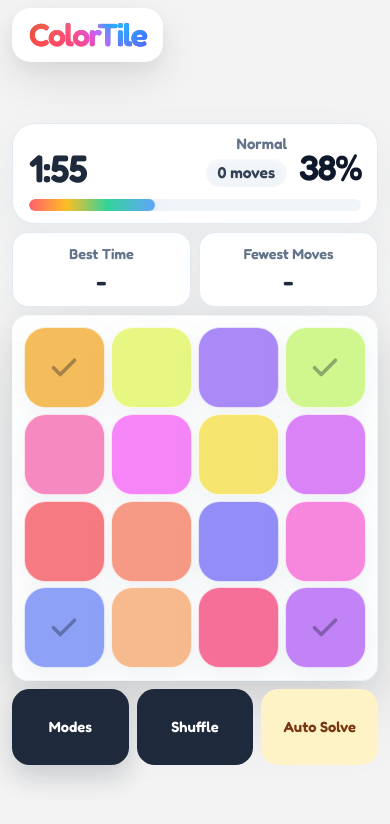
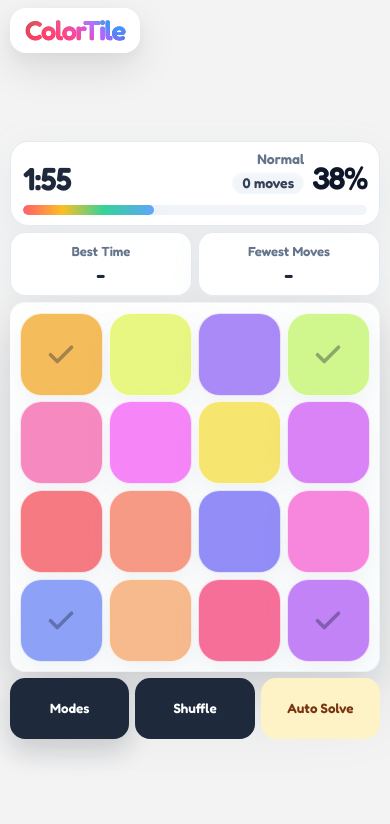
Before and after one commit to 0rka2/ColorTile, a Next.js app: page / in a window 390 px wide. Shown: the top 824 px of the page. Built offline with nearby package versions, Linux system fonts and the light colour scheme.

Commit message:
better screens support

```diff
--- a/app/game-components.tsx
+++ b/app/game-components.tsx
@@ -124,32 +124,32 @@ export function GameHud({
   const qualityFill = getGradientQualityFill(animatedQuality);
 
   return (
-    <section className="flex w-full max-w-[42rem] flex-col gap-2 sm:gap-3">
-      <div className="relative overflow-hidden rounded-[1.4rem] border border-slate-200/90 bg-white/95 px-4 py-3 shadow-[0_16px_44px_rgba(148,163,184,0.12)] backdrop-blur sm:rounded-[1.75rem] sm:px-5 sm:py-4">
-        <div className="flex min-w-0 items-end justify-between gap-3">
+    <section className="flex w-full max-w-[42rem] flex-col gap-1.5 sm:gap-2 md:gap-2.5">
+      <div className="relative overflow-hidden rounded-[1.15rem] border border-slate-200/90 bg-white/95 px-3 py-2.5 shadow-[0_16px_44px_rgba(148,163,184,0.12)] backdrop-blur sm:rounded-[1.35rem] sm:px-4 sm:py-3 md:px-4.5 md:py-3.5 lg:rounded-[1.75rem] lg:px-5 lg:py-4">
+        <div className="flex min-w-0 items-end justify-between gap-2.5 sm:gap-3">
           <div className="min-w-0 flex-1">
-            <p className={`font-fredoka-display text-[2.4rem] leading-none tracking-tight sm:text-5xl ${timeWarning ? "text-rose-500" : "text-slate-800"}`}>
+            <p className={`font-fredoka-display text-[2rem] leading-none tracking-tight sm:text-[2.35rem] md:text-[2.75rem] lg:text-5xl ${timeWarning ? "text-rose-500" : "text-slate-800"}`}>
               {timeDisplay}
             </p>
           </div>
 
-          <div className="flex items-end gap-3 sm:gap-4">
-            <div className="max-w-[9rem] text-right sm:max-w-none">
-              <p className="font-fredoka-strong text-[0.95rem] leading-none text-slate-500 sm:text-[1.125rem]">{difficultyLabel}</p>
-              <div className="mt-2 inline-flex rounded-full bg-slate-100 px-3 py-1.5 shadow-inner shadow-white/60">
-                <p className="font-fredoka-strong text-[0.98rem] leading-none text-slate-700 sm:text-[1.2rem]">{moves} moves</p>
+          <div className="flex items-end gap-2 sm:gap-3">
+            <div className="max-w-[7rem] text-right sm:max-w-[8.5rem] md:max-w-none">
+              <p className="font-fredoka-strong text-[0.88rem] leading-none text-slate-500 sm:text-[0.98rem] md:text-[1.05rem]">{difficultyLabel}</p>
+              <div className="mt-1.5 inline-flex rounded-full bg-slate-100 px-2.5 py-1 shadow-inner shadow-white/60 sm:px-3 sm:py-1.5">
+                <p className="font-fredoka-strong text-[0.88rem] leading-none text-slate-700 sm:text-[0.98rem] md:text-[1.08rem]">{moves} moves</p>
               </div>
             </div>
 
             <div className="pb-0.5 text-right">
-              <p className="font-fredoka-display text-[2.2rem] leading-none tracking-[-0.05em] text-slate-900 sm:text-[3rem]">
+              <p className="font-fredoka-display text-[1.95rem] leading-none tracking-[-0.05em] text-slate-900 sm:text-[2.25rem] md:text-[2.6rem] lg:text-[3rem]">
                 {animatedQuality}%
               </p>
             </div>
           </div>
         </div>
 
-        <div className="relative z-10 mt-3 h-3 overflow-hidden rounded-full bg-slate-100 sm:mt-4">
+        <div className="relative z-10 mt-2.5 h-2.5 overflow-hidden rounded-full bg-slate-100 sm:mt-3 md:h-3 lg:mt-4">
           <motion.div
             className="h-full rounded-full bg-[linear-gradient(90deg,#ff5f6d_0%,#fbbf24_30%,#34d399_62%,#60a5fa_100%)] shadow-[0_8px_18px_rgba(96,165,250,0.26)]"
             animate={{ width: `${qualityFill}%` }}
@@ -158,14 +158,14 @@ export function GameHud({
         </div>
       </div>
 
-      <div className="grid grid-cols-2 gap-2 self-stretch sm:gap-3">
-        <div className="flex min-w-0 flex-col items-center justify-center gap-1.5 rounded-[1rem] border border-slate-200/90 bg-white/95 px-3 py-3 text-center shadow-[0_12px_28px_rgba(148,163,184,0.10)] backdrop-blur sm:min-w-[6.25rem] sm:gap-2 sm:rounded-[1.15rem]">
-          <p className="font-fredoka-strong text-[0.9rem] leading-tight text-slate-500 sm:text-[1.125rem] sm:leading-none">Best Time</p>
-          <p className="font-fredoka-display text-[1.55rem] leading-none text-slate-800 sm:text-[1.9rem]">{bestTimeDisplay}</p>
+      <div className="grid grid-cols-2 gap-1.5 self-stretch sm:gap-2 md:gap-2.5">
+        <div className="flex min-w-0 flex-col items-center justify-center gap-1 rounded-[0.95rem] border border-slate-200/90 bg-white/95 px-2.5 py-2.5 text-center shadow-[0_12px_28px_rgba(148,163,184,0.10)] backdrop-blur sm:gap-1.5 sm:rounded-[1rem] sm:px-3 sm:py-3 md:rounded-[1.1rem] md:px-3.5 md:py-3.5">
+          <p className="font-fredoka-strong text-[0.82rem] leading-tight text-slate-500 sm:text-[0.92rem] md:text-[1rem] sm:leading-none">Best Time</p>
+          <p className="font-fredoka-display text-[1.35rem] leading-none text-slate-800 sm:text-[1.55rem] md:text-[1.72rem]">{bestTimeDisplay}</p>
         </div>
-        <div className="flex min-w-0 flex-col items-center justify-center gap-1.5 rounded-[1rem] border border-slate-200/90 bg-white/95 px-3 py-3 text-center shadow-[0_12px_28px_rgba(148,163,184,0.10)] backdrop-blur sm:min-w-[6.25rem] sm:gap-2 sm:rounded-[1.15rem]">
-          <p className="font-fredoka-strong text-[0.9rem] leading-tight text-slate-500 sm:text-[1.125rem] sm:leading-none">Fewest Moves</p>
-          <p className="font-fredoka-display text-[1.55rem] leading-none text-slate-800 sm:text-[1.9rem]">{bestMoves ?? "-"}</p>
+        <div className="flex min-w-0 flex-col items-center justify-center gap-1 rounded-[0.95rem] border border-slate-200/90 bg-white/95 px-2.5 py-2.5 text-center shadow-[0_12px_28px_rgba(148,163,184,0.10)] backdrop-blur sm:gap-1.5 sm:rounded-[1rem] sm:px-3 sm:py-3 md:rounded-[1.1rem] md:px-3.5 md:py-3.5">
+          <p className="font-fredoka-strong text-[0.82rem] leading-tight text-slate-500 sm:text-[0.92rem] md:text-[1rem] sm:leading-none">Fewest Moves</p>
+          <p className="font-fredoka-display text-[1.35rem] leading-none text-slate-800 sm:text-[1.55rem] md:text-[1.72rem]">{bestMoves ?? "-"}</p>
         </div>
       </div>
     </section>
@@ -385,7 +385,7 @@ export const GameBoard = memo(function GameBoard({
   return (
     <>
       <motion.div
-        className="mx-auto aspect-square w-full max-w-[58rem] rounded-[1rem] bg-gradient-to-br from-white/85 via-slate-100/70 to-sky-100/65 p-px shadow-[0_22px_56px_rgba(15,23,42,0.10),0_10px_24px_rgba(15,23,42,0.06)] sm:rounded-[1.2rem] sm:shadow-[0_28px_80px_rgba(15,23,42,0.12),0_12px_28px_rgba(15,23,42,0.07)]"
+        className="mx-auto aspect-square w-full max-w-[42rem] rounded-[0.95rem] bg-gradient-to-br from-white/85 via-slate-100/70 to-sky-100/65 p-px shadow-[0_18px_42px_rgba(15,23,42,0.10),0_8px_20px_rgba(15,23,42,0.06)] sm:rounded-[1rem] md:rounded-[1.08rem] lg:max-w-[58rem] lg:rounded-[1.2rem] lg:shadow-[0_28px_80px_rgba(15,23,42,0.12),0_12px_28px_rgba(15,23,42,0.07)]"
         initial={false}
         animate={
           confettiActive
@@ -408,7 +408,7 @@ export const GameBoard = memo(function GameBoard({
             : { duration: 0.2 }
         }
       >
-        <div className="relative h-full w-full overflow-hidden rounded-[calc(1rem-1px)] bg-[rgba(255,255,255,0.85)] p-1.5 backdrop-blur-[20px] sm:rounded-[calc(1.2rem-1px)] sm:p-2.5">
+        <div className="relative h-full w-full overflow-hidden rounded-[calc(0.95rem-1px)] bg-[rgba(255,255,255,0.85)] p-1 backdrop-blur-[20px] sm:rounded-[calc(1rem-1px)] sm:p-1.25 md:rounded-[calc(1.08rem-1px)] md:p-1.5 lg:rounded-[calc(1.2rem-1px)] lg:p-2.5">
           {confettiActive && (
             <motion.div
               aria-hidden="true"
@@ -419,7 +419,7 @@ export const GameBoard = memo(function GameBoard({
             />
           )}
           <div
-            className={`board-grid ${boardDensityClass} grid h-full w-full rounded-[1.05rem] sm:rounded-[1.5rem]`}
+            className={`board-grid ${boardDensityClass} grid h-full w-full rounded-[0.95rem] sm:rounded-[1.05rem] md:rounded-[1.12rem] lg:rounded-[1.5rem]`}
             style={{
               gridTemplateColumns: `repeat(${size}, minmax(0, 1fr))`,
             }}
@@ -649,14 +649,14 @@ export function GameControls({
 
   return (
     <section className="flex w-full justify-center lg:w-auto">
-      <div className="grid w-full max-w-[26rem] grid-cols-3 gap-2 sm:gap-3 lg:flex lg:w-auto lg:max-w-none lg:flex-col">
+      <div className="grid w-full max-w-[42rem] grid-cols-3 gap-1.5 sm:gap-2 md:gap-2.5 lg:flex lg:w-auto lg:max-w-none lg:flex-col">
           <button
             type="button"
             onClick={() => setIsModesOpen(true)}
             aria-haspopup="dialog"
             aria-expanded={isModesOpen}
             aria-label="Open modes"
-            className="font-fredoka-strong flex min-h-[4.75rem] w-full items-center justify-center rounded-[1.1rem] bg-slate-800 px-3 py-3 text-center text-[0.92rem] leading-tight text-white shadow-[0_14px_26px_rgba(15,23,42,0.16)] transition hover:bg-slate-700 sm:min-h-[5.25rem] sm:rounded-[1.25rem] sm:text-[0.95rem] lg:h-24 lg:w-24 lg:rounded-[1.4rem]"
+            className="font-fredoka-strong flex min-h-[3.8rem] w-full items-center justify-center rounded-[0.95rem] bg-slate-800 px-2 py-2.5 text-center text-[0.84rem] leading-tight text-white shadow-[0_14px_26px_rgba(15,23,42,0.16)] transition hover:bg-slate-700 sm:min-h-[4rem] sm:rounded-[1rem] sm:text-[0.88rem] md:min-h-[4.25rem] md:text-[0.92rem] lg:h-24 lg:w-24 lg:rounded-[1.4rem] lg:px-3 lg:py-3 lg:text-[0.95rem]"
           >
             Modes
           </button>
@@ -664,7 +664,7 @@ export function GameControls({
           <button
             type="button"
             onClick={onShuffle}
-            className="font-fredoka-strong flex min-h-[4.75rem] w-full items-center justify-center rounded-[1.1rem] bg-slate-800 px-3 py-3 text-center text-[0.92rem] leading-tight text-white transition hover:bg-slate-700 sm:min-h-[5.25rem] sm:rounded-[1.25rem] sm:text-[0.95rem] lg:h-24 lg:w-24 lg:rounded-[1.4rem]"
+            className="font-fredoka-strong flex min-h-[3.8rem] w-full items-center justify-center rounded-[0.95rem] bg-slate-800 px-2 py-2.5 text-center text-[0.84rem] leading-tight text-white transition hover:bg-slate-700 sm:min-h-[4rem] sm:rounded-[1rem] sm:text-[0.88rem] md:min-h-[4.25rem] md:text-[0.92rem] lg:h-24 lg:w-24 lg:rounded-[1.4rem] lg:px-3 lg:py-3 lg:text-[0.95rem]"
           >
             Shuffle
           </button>
@@ -673,7 +673,7 @@ export function GameControls({
             <button
               type="button"
               onClick={onAutoSolve}
-              className="font-fredoka-strong flex min-h-[4.75rem] w-full items-center justify-center rounded-[1.1rem] bg-amber-100 px-3 py-3 text-center text-[0.92rem] leading-tight text-amber-900 transition hover:bg-amber-200 sm:min-h-[5.25rem] sm:rounded-[1.25rem] sm:text-[0.95rem] lg:h-24 lg:w-24 lg:rounded-[1.4rem]"
+              className="font-fredoka-strong flex min-h-[3.8rem] w-full items-center justify-center rounded-[0.95rem] bg-amber-100 px-2 py-2.5 text-center text-[0.84rem] leading-tight text-amber-900 transition hover:bg-amber-200 sm:min-h-[4rem] sm:rounded-[1rem] sm:text-[0.88rem] md:min-h-[4.25rem] md:text-[0.92rem] lg:h-24 lg:w-24 lg:rounded-[1.4rem] lg:px-3 lg:py-3 lg:text-[0.95rem]"
             >
               Auto Solve
             </button>
--- a/app/globals.css
+++ b/app/globals.css
@@ -74,6 +74,23 @@ select {
 .board-grid--dense {
   --tile-gap: 0.26rem;
   --board-padding: 0.24rem;
+}
+
+@media (max-width: 900px) {
+  .board-grid--default {
+    --tile-gap: 0.46rem;
+    --board-padding: 0.44rem;
+  }
+
+  .board-grid--compact {
+    --tile-gap: 0.32rem;
+    --board-padding: 0.32rem;
+  }
+
+  .board-grid--dense {
+    --tile-gap: 0.22rem;
+    --board-padding: 0.22rem;
+  }
 }
 
 @media (max-width: 640px) {
--- a/app/page.tsx
+++ b/app/page.tsx
@@ -675,20 +675,20 @@ export default function Home() {
   }, [clearDragSession, resetWinSequence, updateBoard]);
 
   return (
-    <main className="h-screen overflow-hidden px-3 py-4 sm:px-6 sm:py-6">
+    <main className="h-screen overflow-hidden px-2.5 py-3 sm:px-4 sm:py-4 md:px-5 md:py-5 lg:px-6 lg:py-6">
 
-      <header className="fixed left-3 top-2 z-20 sm:left-8 sm:top-4 md:left-6 md:top-3 lg:left-10 lg:top-4">
-        <div className="rounded-[1.15rem] border border-white/90 bg-white px-3 py-2.5 shadow-[0_16px_40px_rgba(15,23,42,0.10),0_6px_18px_rgba(15,23,42,0.05)] backdrop-blur sm:rounded-[1.4rem] sm:px-4 sm:py-3">
-          <p className="font-fredoka-display text-[2rem] font-black leading-none tracking-[-0.05em] text-slate-800 sm:text-5xl">
+      <header className="fixed left-2.5 top-2 z-20 sm:left-4 sm:top-3 md:left-5 md:top-3 lg:left-10 lg:top-4">
+        <div className="rounded-[1rem] border border-white/90 bg-white px-2.5 py-2 shadow-[0_16px_40px_rgba(15,23,42,0.10),0_6px_18px_rgba(15,23,42,0.05)] backdrop-blur sm:rounded-[1.2rem] sm:px-3 sm:py-2.5 md:px-3.5 md:py-2.5 lg:rounded-[1.4rem] lg:px-4 lg:py-3">
+          <p className="font-fredoka-display text-[1.7rem] font-black leading-none tracking-[-0.05em] text-slate-800 sm:text-[2rem] md:text-[2.35rem] lg:text-5xl">
             <GradientText className="px-1">ColorTile</GradientText>
           </p>
         </div>
       </header>
 
-      <div className="mx-auto flex h-full w-full max-w-[72rem] flex-col pt-11 sm:pt-14 md:pt-24 lg:pt-12">
-        <div className="flex flex-1 flex-col items-center justify-center md:justify-start lg:justify-center">
-        <section className="relative flex w-full flex-col items-center gap-2 sm:gap-3 md:gap-3 lg:mx-auto lg:-translate-y-[5vh] lg:grid lg:max-w-[58rem] lg:grid-cols-[6rem_minmax(0,42rem)_6rem] lg:items-start lg:gap-x-5 lg:gap-y-3">
-          <div className="order-1 w-full lg:col-start-2 lg:max-w-[42rem]">
+      <div className="mx-auto flex h-full w-full max-w-[72rem] flex-col pt-9 sm:pt-11 md:pt-16 lg:pt-12">
+        <div className="flex flex-1 flex-col items-center justify-center">
+        <section className="relative flex w-full max-w-[42rem] flex-col items-center gap-1.5 sm:gap-2 md:gap-2.5 lg:mx-auto lg:max-w-[58rem] lg:grid lg:grid-cols-[5.25rem_minmax(0,42rem)_5.25rem] lg:items-start lg:gap-x-4 lg:gap-y-2.5">
+          <div className="order-1 w-full lg:col-start-2">
             <GameHud
               bestMoves={currentBest?.fewestMoves ?? null}
               bestTimeDisplay={
@@ -702,7 +702,7 @@ export default function Home() {
             />
           </div>
 
-          <div className="order-3 w-full lg:col-start-2 lg:max-w-[42rem]">
+          <div className="order-3 w-full lg:col-start-2">
             <GameBoard
               key={boardResetKey}
               allowHoverWhenLocked={allowHoverWhenLocked}
@@ -723,7 +723,7 @@ export default function Home() {
             />
           </div>
 
-          <div className="order-4 w-full lg:col-start-1 lg:row-start-2 lg:self-start lg:pt-6">
+          <div className="order-4 w-full lg:col-start-1 lg:row-start-2 lg:self-start lg:pt-4">
             <GameControls
               difficulty={difficulty}
               showDevControls={process.env.NODE_ENV !== "production"}
@@ -733,7 +733,7 @@ export default function Home() {
             />
           </div>
 
-          <div aria-hidden="true" className="hidden lg:block lg:col-start-3 lg:row-start-2 lg:w-24" />
+          <div aria-hidden="true" className="hidden lg:block lg:col-start-3 lg:row-start-2 lg:w-[5.25rem]" />
 
           <GameModal
             activeConfig={activeConfig}
```
